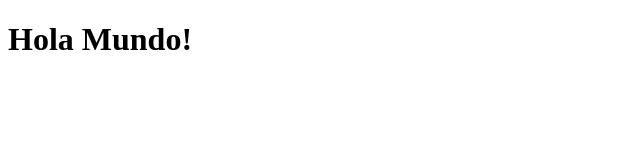
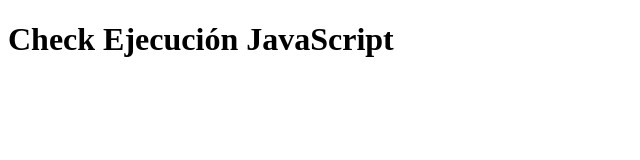
Before and after one commit to aristides1000/JavaScript, a plain HTML site: page index.html in a window 1280 px wide. Shown: the whole page, without its empty margins (0-640 px from the left). Drawn offline with Linux system fonts and the light colour scheme.

Commit message:
//IF... ELSE... //Sección 4, Clase 44

```diff
--- a/index.html
+++ b/index.html
@@ -10,7 +10,7 @@
 	<button onclick="presionoClick()">Botón</button>
 	-->
 
-	<h1>Hola Mundo!</h1>
+	<h1>Check Ejecución JavaScript</h1>
 
 	<script src="app.js"></script>
 	<script src="app2.js"></script>
```
Also changed, not shown: app.js (+146 -1 lines).
